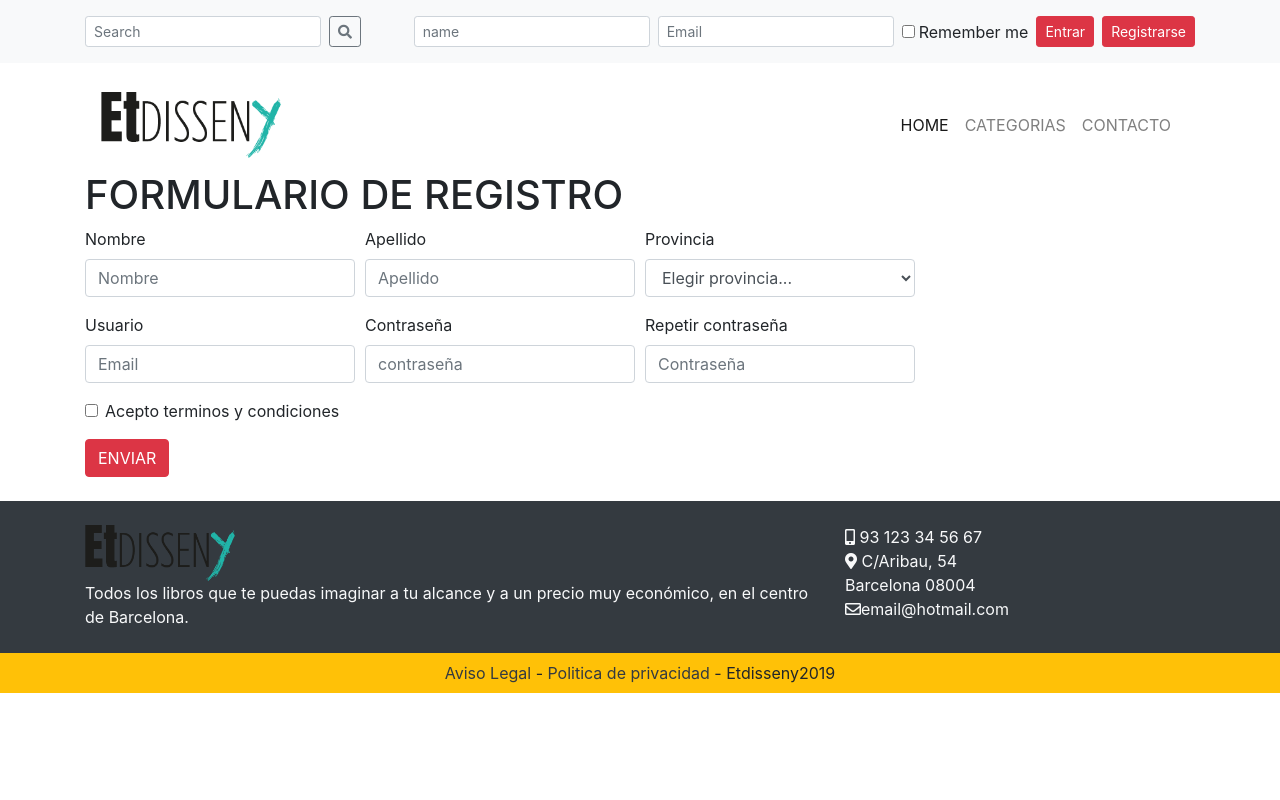
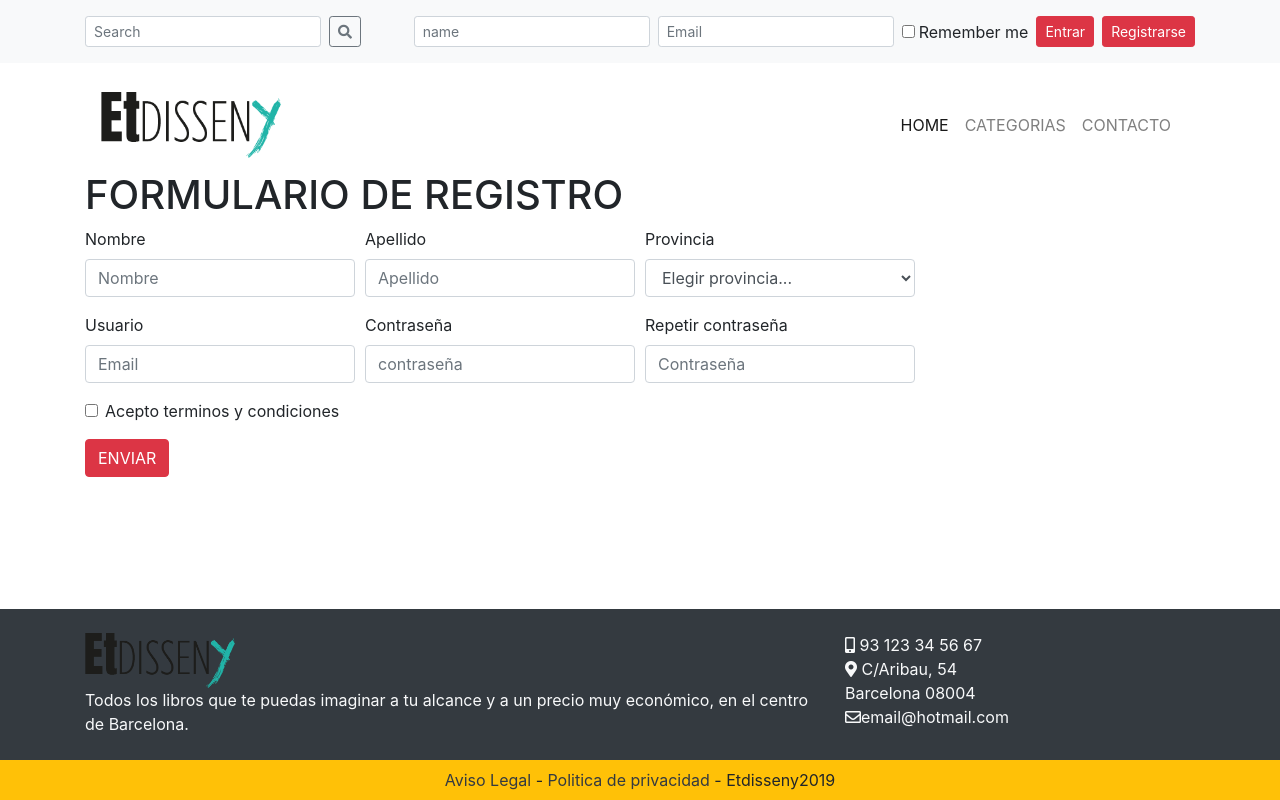
Before and after one commit to etdisseny/webllibres, a plain HTML site: page web/registro.html in a window 1280 px wide. Drawn offline with nearby package versions, Linux system fonts and the light colour scheme.

Commit message:
rectificacion pie

```diff
--- a/web/css/estilos.css
+++ b/web/css/estilos.css
@@ -1,3 +1,11 @@
+body{
+    display: flex;
+    flex-direction: column;
+    min-height: 100vh;
+}
+.content{
+    flex:1;
+}
 .card-body h3{
     font-size: 1.4rem;
     min-height:6rem;
--- a/web/registro.html
+++ b/web/registro.html
@@ -75,6 +75,9 @@
               </nav>
 </div>
 </header>
+<section class="content">
+
+
     <section class="container">
 
     <h1>FORMULARIO DE REGISTRO</h1>
@@ -151,7 +154,7 @@
       </form>
     </section>
 
-
+  </section>
 
 
     <footer class="mt-4">
```
Also changed, not shown: web/index.html (+2 -2 lines).
